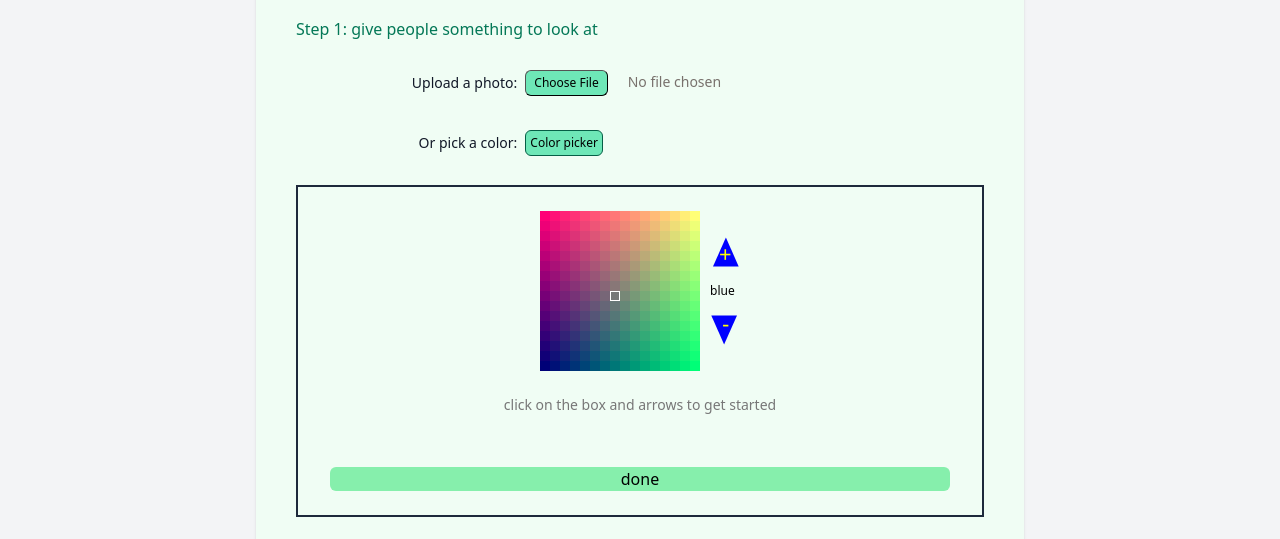
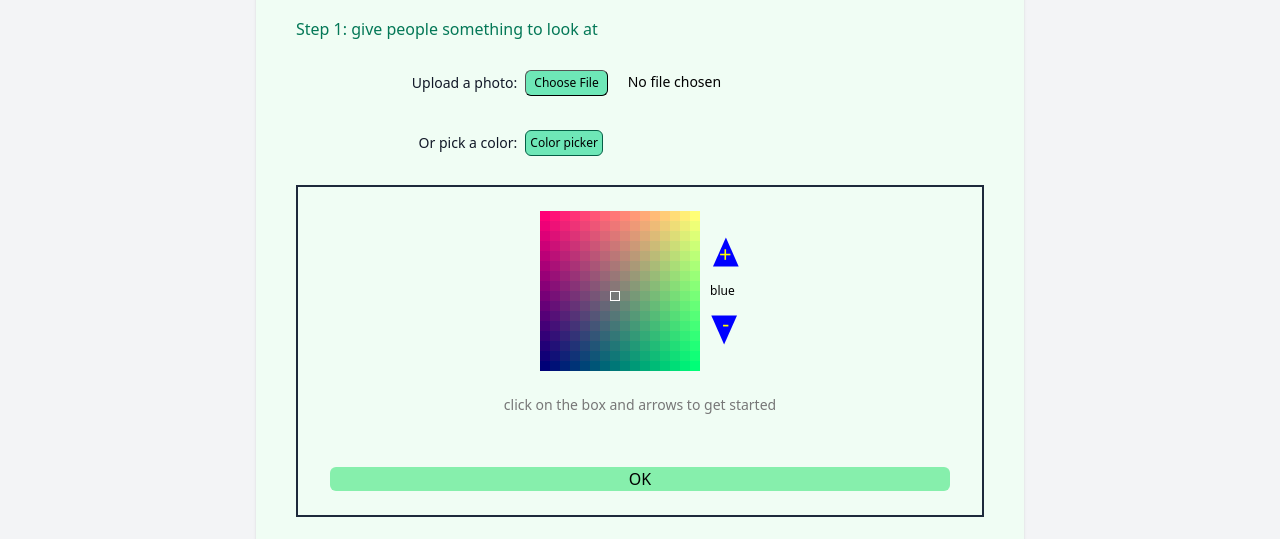
Before and after one commit to sofacles/take-this-paint, a React (Vite) app in the folder client/: page /give-away in a window 1280 px wide. Both pictures are taken after a click on the button "Color picker". Shown: the part 187-726 px from the top of the page. Built offline with nearby package versions, Linux system fonts and the light colour scheme.

Commit message:
add rounded classes to form fields, allow edit of first step, show color picker when they click edit, click-away

```diff
--- a/client/src/GiveAwayPaint.tsx
+++ b/client/src/GiveAwayPaint.tsx
@@ -1,16 +1,17 @@
+import React, { useContext, useState } from "react";
+
 import axios from "axios";
-import React, { useContext, useState } from "react";
+import { v4 as uuidv4 } from "uuid";
+import querystring from "querystring";
 import { Link } from "react-router-dom";
 import { useNavigate } from "react-router-dom";
+
+import UseForm from "./UseForm";
+import ColorPicker from "./ColorPicker";
+import ComplementaryColor from "./OppositeColor";
+import ValidationRulesObj from "./PaintFormValidationRules";
 import { ThirdColorContext } from "./ThirdColor/ThirdColorContext";
 import SelectOtherInput from "./select-other-input/SelectOtherInput";
-import ColorPicker from "./ColorPicker";
-import UseForm from "./UseForm";
-import ValidationRulesObj from "./PaintFormValidationRules";
-
-import { v4 as uuidv4 } from "uuid";
-import querystring from "querystring";
-
 interface KeyValueCollection {
   [key: string]: string;
 }
@@ -62,7 +63,14 @@ const GiveAwayPaint = () => {
     });
   };
 
-  let selectedColorStyle = {
+  let okBtnStyle = {
+    backgroundColor: isDefault ? "" : `#${blueValue.selectedHexValue}`,
+    color: isDefault
+      ? "black"
+      : `#${ComplementaryColor(blueValue.selectedHexValue)}`,
+  };
+
+  let selectedColorText = {
     color: "#" + blueValue.selectedHexValue,
   };
 
@@ -96,7 +104,7 @@ const GiveAwayPaint = () => {
               <div className="w-2/3 flex items-center">
                 <input
                   type="file"
-                  className="text-sm text-stone-500
+                  className="text-sm text-black
                   file:mr-5 file:py-1 file:px-2 file:border-[1px]
                   file:text-xs file:font-medium file:rounded-md
                   file:bg-emerald-300
@@ -137,7 +145,7 @@ const GiveAwayPaint = () => {
               </div>
             )}
             {colorSelected && (
-              <h2 style={selectedColorStyle} className="text-2xl">
+              <h2 style={selectedColorText} className="text-2xl">
                 color #{blueValue.selectedHexValue}
               </h2>
             )}
@@ -145,7 +153,10 @@ const GiveAwayPaint = () => {
               <div className="border-slate-800 border-2 flex flex-col py-6">
                 <ColorPicker onColorChosen={onColorSelected} />
                 <button
-                  className="bg-green-300 mx-8 rounded-md hover:bg-emerald-100"
+                  style={okBtnStyle}
+                  className={`${
+                    isDefault ? "bg-green-300" : ""
+                  } mx-8 rounded-md hover:bg-emerald-100`}
                   onClick={(e) => {
                     e.stopPropagation();
                     e.preventDefault();
@@ -153,7 +164,7 @@ const GiveAwayPaint = () => {
                     setColorSelected(true);
                   }}
                 >
-                  done
+                  OK
                 </button>
               </div>
             )}
@@ -185,6 +196,18 @@ const GiveAwayPaint = () => {
           <section
             className={`space-y-6 mb-0 ${step1Completed ? "" : "hidden"}`}
           >
+            <div className="w-full pr-16 text-right">
+              <a
+                href="#"
+                className="text-sm underline hover:text-emerald-500 hover:no-underline"
+                onClick={(e) => {
+                  setStep1Completed(false);
+                  setShowColorPicker(true);
+                }}
+              >
+                edit
+              </a>
+            </div>
             <div
               className={`flex flex-row justify-center ${
                 image.data.length === 0 ? "hidden" : ""
@@ -194,7 +217,7 @@ const GiveAwayPaint = () => {
             </div>
             {colorSelected && (
               <span
-                style={selectedColorStyle}
+                style={selectedColorText}
                 className="text-2xl flex flex-row justify-center"
               >
                 #{blueValue.selectedHexValue}
@@ -215,7 +238,7 @@ const GiveAwayPaint = () => {
                 <label htmlFor="name">Color name:</label>
               </span>
               <input
-                className="ml-10 sm:ml-0 w-2/3"
+                className="ml-10 sm:ml-0 w-2/3 rounded-md"
                 name="name"
                 id="name"
                 onChange={(e) => {
@@ -300,7 +323,7 @@ const GiveAwayPaint = () => {
                 <label htmlFor="email">Email:</label>
               </span>
               <input
-                className="ml-10 sm:ml-0 w-2/3"
+                className="ml-10 sm:ml-0 w-2/3 rounded-md"
                 name="email"
                 id="email"
                 onChange={(e) => {
@@ -321,7 +344,7 @@ const GiveAwayPaint = () => {
                 <label htmlFor="confirmEmail">Confirm email:</label>
               </span>
               <input
-                className="ml-10 sm:ml-0 w-2/3"
+                className="ml-10 sm:ml-0 w-2/3 rounded-md"
                 name="confirmEmail"
                 id="confirmEmail"
                 onChange={(e) => {
@@ -344,7 +367,7 @@ const GiveAwayPaint = () => {
                 <label htmlFor="zipCode">Zip code:</label>
               </span>
               <input
-                className="ml-10 sm:ml-0 w-2/3"
+                className="ml-10 sm:ml-0 w-2/3 rounded-md"
                 name="zipCode"
                 id="zipCode"
                 onChange={(e) => {
@@ -365,7 +388,7 @@ const GiveAwayPaint = () => {
                 <label htmlFor="sheen">Sheen:</label>
               </span>
               <select
-                className="ml-10 sm:ml-0 w-2/3"
+                className="ml-10 sm:ml-0 w-2/3 rounded-md"
                 name="sheen"
                 id="sheen"
                 onChange={(e) => {
--- a/client/src/Layout.tsx
+++ b/client/src/Layout.tsx
@@ -89,7 +89,13 @@ function Layout({ children }: PropsWithChildren) {
           </div>
         </div>
       </nav>
-      {children}
+      <div
+        onClick={() => {
+          setHamburgerClicked(false);
+        }}
+      >
+        {children}
+      </div>
     </div>
   );
 }
--- a/client/src/ThankYou.tsx
+++ b/client/src/ThankYou.tsx
@@ -3,7 +3,7 @@ import { Link } from "react-router-dom";
 const ThankYou = () => {
   return (
     <div className="px-6 py-4">
-      <h1>Hey, Thanks for making your paint available!</h1>
+      <h1 className="mb-4">Hey, Thanks for making your paint available!</h1>
       <div>
         Check your email for a confirmation link and click on the link inside.
         After you confirm, we'll put your paint on our site. If somebody is
--- a/client/src/select-other-input/FlexSelect.jsx
+++ b/client/src/select-other-input/FlexSelect.jsx
@@ -12,7 +12,7 @@ const FlexSelect = (props) => {
 
   return (
     <select
-      className="flex w-2/3 ml-10 sm:ml-0 "
+      className="flex w-2/3 ml-10 sm:ml-0 rounded-md"
       value={props.selectedValue}
       id={props.id}
       name={props.id}
```
Also changed, not shown: client/src/ColorPicker.tsx (+5 -3 lines).
